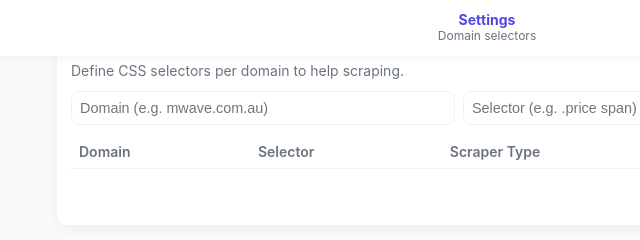
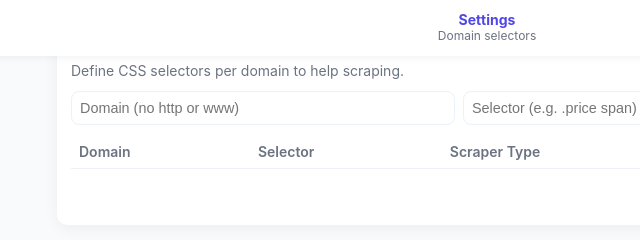
Before and after one commit to joelhinch/pricetracker, a website: page public/settings.html in a window 1280 px wide. Shown: the full height of the page, 153-793 px from the left. Drawn offline with Linux system fonts and the light colour scheme; no server answers.

Commit message:
Update settings.html

```diff
--- a/public/settings.html
+++ b/public/settings.html
@@ -169,7 +169,7 @@ th {
       <div style="font-size:1rem;font-weight:700;color:var(--accent-indigo);margin-bottom:8px">Domain Selectors</div>
       <div style="color:var(--muted);margin-bottom:12px">Define CSS selectors per domain to help scraping.</div>
       <div class="row">
-        <input id="domainInput" type="text" placeholder="Domain (e.g. mwave.com.au)">
+        <input id="domainInput" type="text" placeholder="Domain (no http or www)">
         <input id="selectorInput" type="text" placeholder="Selector (e.g. .price span)">
         <button id="addDomainBtn" class="btn btn-primary">Add</button>
       </div>
```
